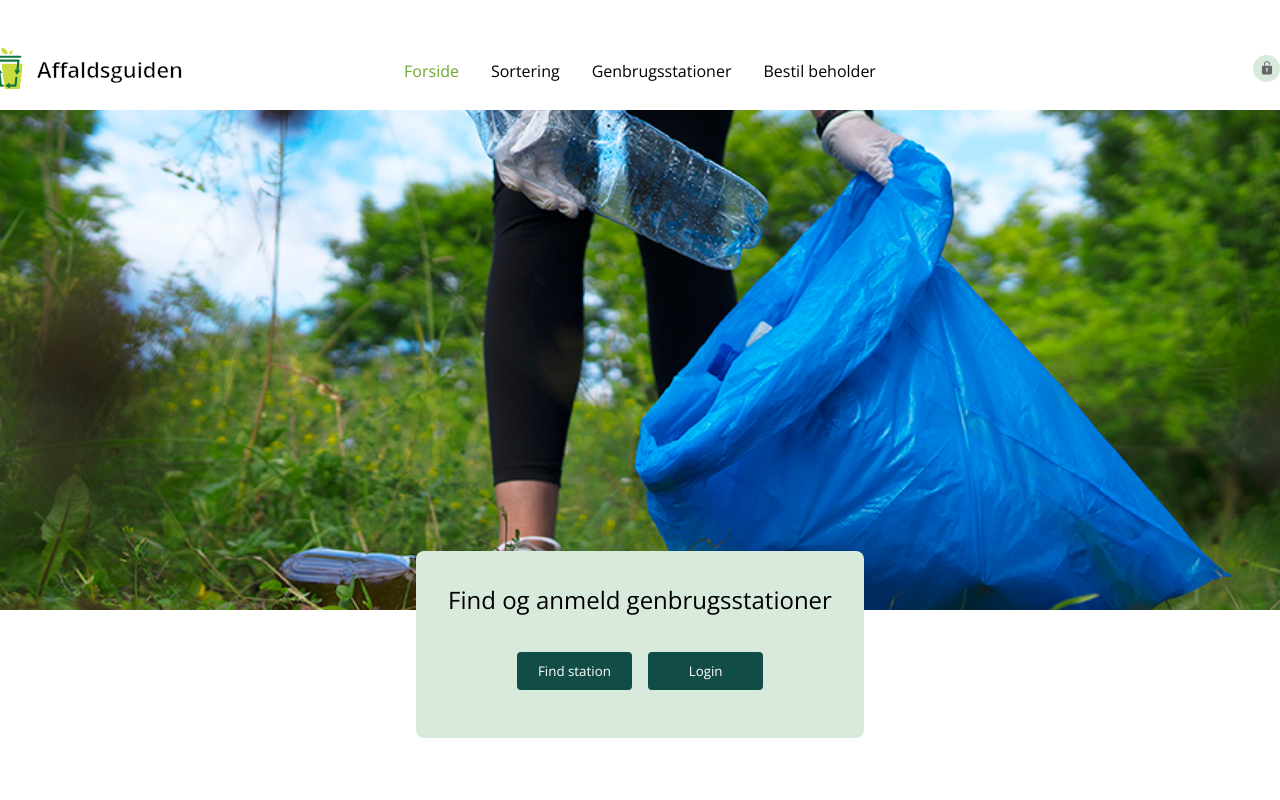
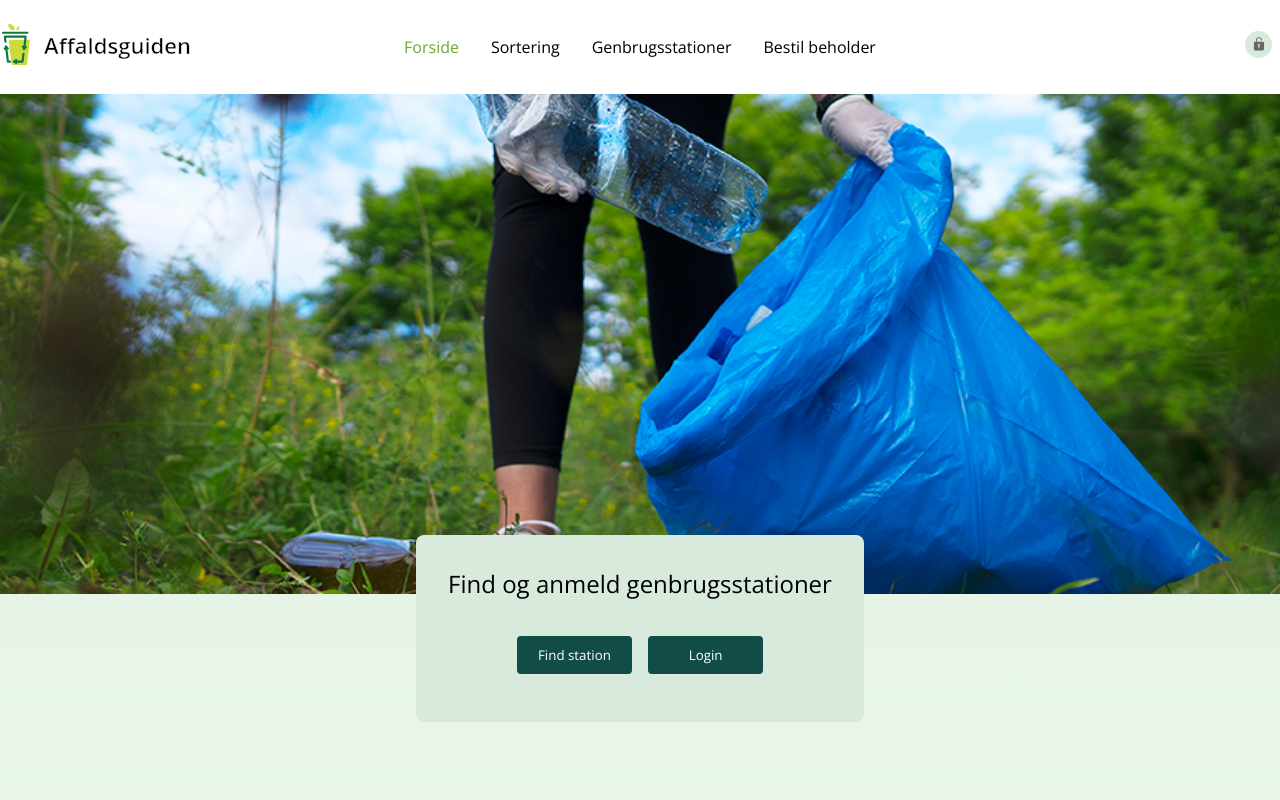
Before and after one commit to Emsenparry/affaldsguiden, a React (Create React App) app: page / in a window 1280 px wide. Shown: the top 800 px of the page. Built offline with nearby package versions, Linux system fonts and the light colour scheme.

Commit message:
Nav changes and scss changes in sortList

```diff
--- a/src/Components/Pages/Sortering/SorteringList/Sortering.module.scss
+++ b/src/Components/Pages/Sortering/SorteringList/Sortering.module.scss
@@ -1,7 +1,12 @@
+body{
+  background-image: linear-gradient(rgb(98, 188, 101, 20%), white);
+}
+
 .gallery {
   display: grid;
   grid-template-columns: repeat(auto-fit, minmax(250px, 4fr));
-  gap: 2em;
+  gap: 5em 2em;
+  margin-bottom: 5em;
   figure {
     transition: transform 0.5s ease-in-out;
     .trashImg {
@@ -24,3 +29,18 @@
       }
   }
 }
+a{
+  text-decoration: none;
+}
+.wave{
+  display: block;
+  max-width: 100%;
+}
+
+
+//MEDIA QUERIES MOBILE
+@media (max-width: 768px) {
+  .gallery {
+    gap: 3em 0;
+  }
+}
--- a/src/Components/Pages/Sortering/SorteringList/SorteringList.jsx
+++ b/src/Components/Pages/Sortering/SorteringList/SorteringList.jsx
@@ -1,10 +1,10 @@
 import axios from "axios";
 import React, { useEffect, useState } from "react";
-import {Layout} from "../../../Layout/Layout";
+import { Layout } from "../../../Layout/Layout";
 import styles from "./Sortering.module.scss";
-import {ContainerStyle} from '../../../Styled/Container.style'
+import { ContainerStyle } from "../../../Styled/Container.style";
 import { Link } from "react-router-dom";
-
+import wave from "../../../../Assets/Images/Layout/bg-waves-1.svg";
 
 const SorteringList = () => {
   const [sortering, setSortering] = useState([]);
@@ -30,7 +30,11 @@ const SorteringList = () => {
               return (
                 <Link to={`${item.id}`}>
                   <figure key={item.id}>
-                <img className={styles.trashImg} src={`http://localhost:4000/Assets/Images/Guide/Categories/${item.filename}`} alt="sectionimages" />
+                    <img
+                      className={styles.trashImg}
+                      src={`http://localhost:4000/Assets/Images/Guide/Categories/${item.filename}`}
+                      alt="sectionimages"
+                    />
                     <figcaption style={{ backgroundColor: `#${item.color}` }}>
                       <h3>{item.title}</h3>
                     </figcaption>
@@ -40,6 +44,7 @@ const SorteringList = () => {
             })}
         </section>
       </ContainerStyle>
+      <img className={styles.wave} src={wave} alt="wave" />
     </Layout>
   );
 };
--- a/src/Components/Partials/Navigation/Navigation.jsx
+++ b/src/Components/Partials/Navigation/Navigation.jsx
@@ -9,6 +9,7 @@ const Navigation = () => {
   const [menuOpen, setMenuOpen] = useState(false);
 
   return (
+    <div className="background">
     <ContainerStyle maxwidth="1400">
     <nav>
       <Link to="/" className="title">
@@ -38,6 +39,7 @@ const Navigation = () => {
       </Link>
     </nav>
     </ContainerStyle>
+    </div>
   );
 };
 
--- a/src/Components/Partials/Navigation/Navigation.scss
+++ b/src/Components/Partials/Navigation/Navigation.scss
@@ -1,5 +1,9 @@
 @use '../../../Assets/Vars.scss' as c;
 
+.background{
+  background-color: white;
+  padding: 0.5em;
+}
 .active {
   color: c.$green;
 }
@@ -10,7 +14,7 @@ nav {
   align-items: center;
   position: sticky;
   top: 0;
-  margin-top: 3em;
+  margin-top: 1em;
   margin-bottom: 1em;
   ul {
     display: flex;
```
Also changed, not shown: src/Components/Partials/Search/Search.jsx (added, +9 -0 lines). Lines whose indentation alone changed are shown as unchanged.
